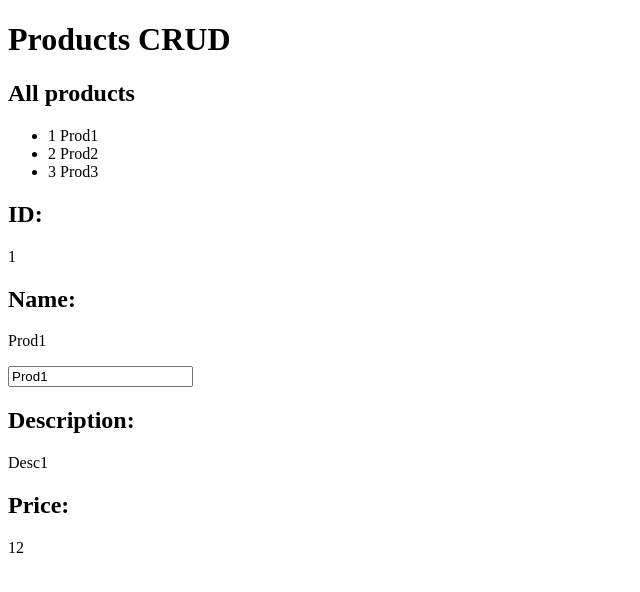
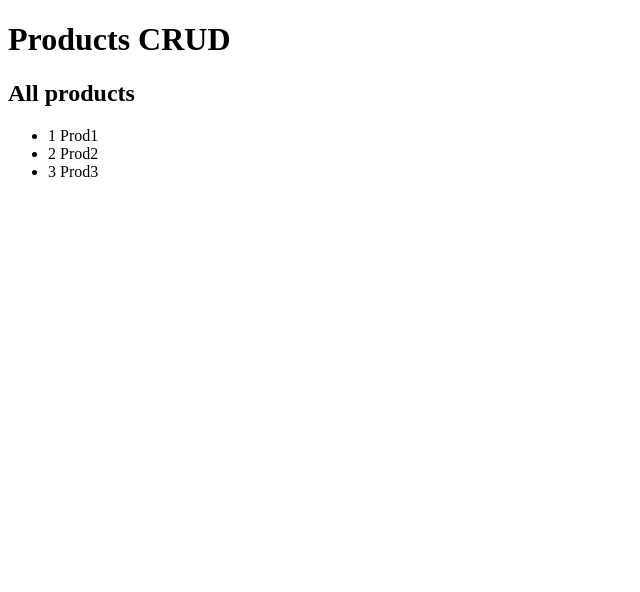
Before and after one commit to pablofelitti/products-front, an Angular app: page / in a window 1280 px wide. Shown: the top 592 px of the page, without its empty margins (0-640 px from the left). Built offline with nearby package versions, Linux system fonts and the light colour scheme.

Commit message:
split into product detail component

```diff
--- a/src/app/app.module.ts
+++ b/src/app/app.module.ts
@@ -5,11 +5,13 @@ import { FormsModule } from '@angular/forms';
 import { AppRoutingModule } from './app-routing.module';
 import { AppComponent } from './app.component';
 import { ProductComponent } from './product/product.component';
+import { ProductDetailComponent } from './product-detail/product-detail.component';
 
 @NgModule({
   declarations: [
     AppComponent,
-    ProductComponent
+    ProductComponent,
+    ProductDetailComponent
   ],
   imports: [
     BrowserModule,
--- /dev/null
+++ b/src/app/product-detail/product-detail.component.html
@@ -0,0 +1,12 @@
+<div *ngIf="product">
+  <h2>Edit product</h2>
+  <h2>ID:</h2>
+  <p>{{product.id}}</p>
+  <h2>Name:</h2>
+  <p>{{product.name}}</p>
+  <input [(ngModel)]="product.name" placeholder="name"/>
+  <h2>Description:</h2>
+  <p>{{product.description}}</p>
+  <h2>Price:</h2>
+  <p>{{product.price}}</p>
+</div>
--- /dev/null
+++ b/src/app/product-detail/product-detail.component.ts
@@ -0,0 +1,18 @@
+import { Component, OnInit, Input } from '@angular/core';
+import { Product } from '../product';
+
+@Component({
+  selector: 'app-product-detail',
+  templateUrl: './product-detail.component.html',
+  styleUrls: ['./product-detail.component.css']
+})
+export class ProductDetailComponent implements OnInit {
+
+  @Input() product: Product;
+
+  constructor() { }
+
+  ngOnInit(): void {
+  }
+
+}
--- a/src/app/product/product.component.html
+++ b/src/app/product/product.component.html
@@ -5,12 +5,4 @@
   </li>
 </ul>
 
-<h2>ID:</h2>
-<p>{{selectedProduct.id}}</p>
-<h2>Name:</h2>
-<p>{{selectedProduct.name}}</p>
-<input [(ngModel)]="selectedProduct.name" placeholder="name"/>
-<h2>Description:</h2>
-<p>{{selectedProduct.description}}</p>
-<h2>Price:</h2>
-<p>{{selectedProduct.price}}</p>
+<app-product-detail [product]="selectedProduct"></app-product-detail>
--- a/src/app/product/product.component.ts
+++ b/src/app/product/product.component.ts
@@ -9,9 +9,9 @@ import { PRODUCTS } from '../mock-products';
 })
 export class ProductComponent implements OnInit {
 
-  products = PRODUCTS;
+  products: Product[] = PRODUCTS;
 
-  selectedProduct: Product = this.products[0];
+  selectedProduct: Product;
 
   onSelect(product: Product): void {
     this.selectedProduct = product;
```
Also changed, not shown: src/app/product-detail/product-detail.component.css (added), 1 other file (tests, documents, lock files or other folders).
